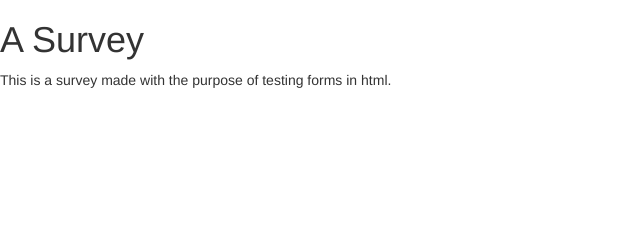
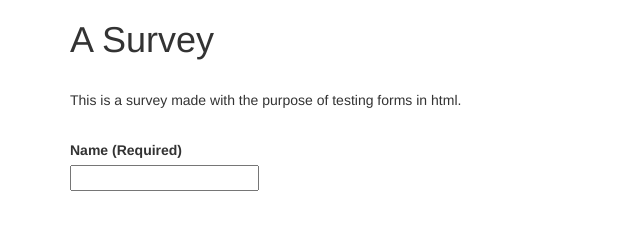
Before and after one commit to csc473s2019-webdev/hw3-p5-practice-with-html-css-forms-srajan-17, a plain HTML site: page index.html in a window 1280 px wide. Shown: the whole page, without its empty margins (0-640 px from the left). Drawn offline with nearby package versions, Linux system fonts and the light colour scheme.

Commit message:
add name field

```diff
--- a/index.html
+++ b/index.html
@@ -9,11 +9,17 @@
 	<script src="https://maxcdn.bootstrapcdn.com/bootstrap/3.3.7/js/bootstrap.min.js"></script>
 </head>
 <body>
-    <h1 id="title">A Survey</h1>
-    <p id="description">This is a survey made with the purpose of testing forms in html.</p>
-    <form id="survey-form">
-
-    </form>
+    <div class="container">
+        <h1 id="title">A Survey</h1>
+        <br>
+        <p id="description">This is a survey made with the purpose of testing forms in html.</p>
+        <br>
+        <form id="survey-form">
+            <label for="name-field" id="name">Name (Required)</label>
+            <br>
+            <input type="text" id="name-field">
+        </form>
+    </div>
 </body>
 
 </html>
```
